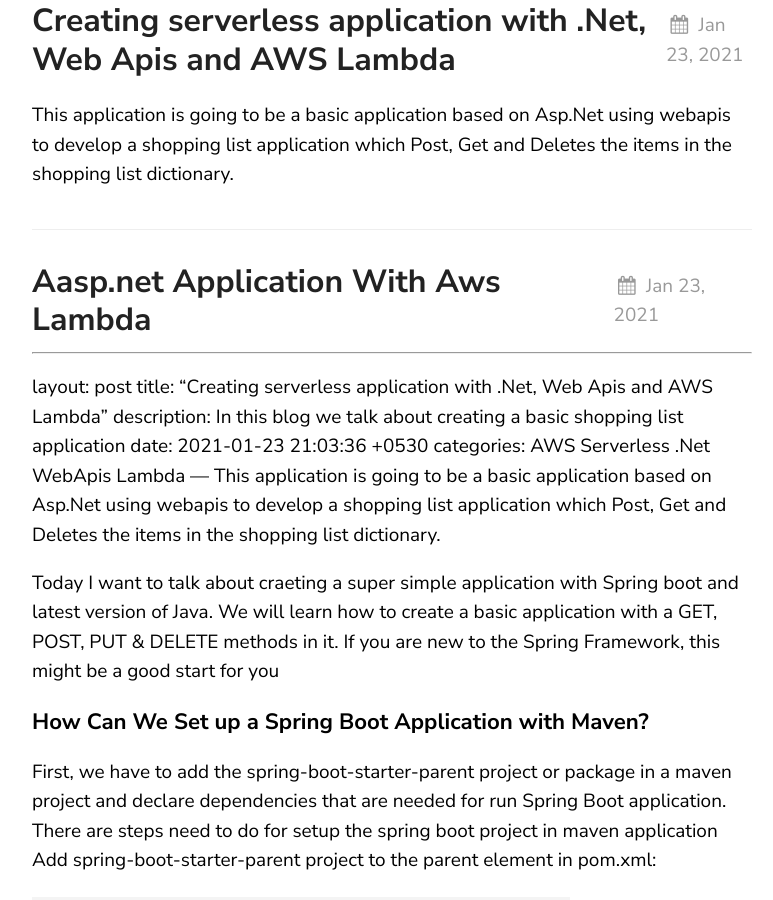
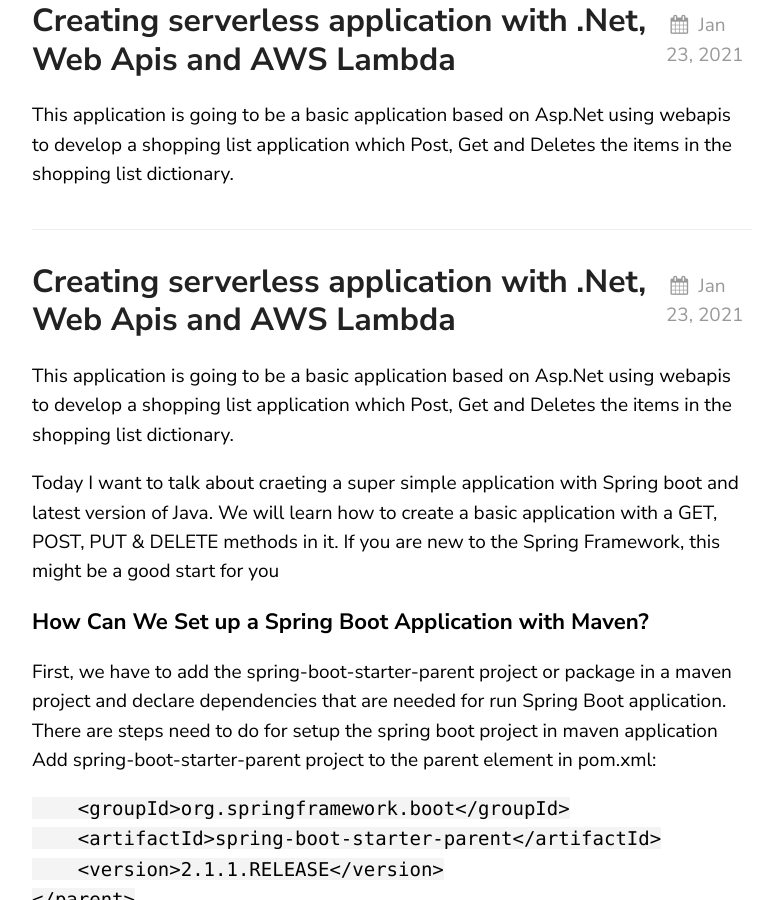
Before and after one commit to 404Kartik/blog.404kartik, a Jekyll site: the page built from index.md, in a window 1280 px wide and 900 px high, scrolled down 466 px. Shown: the whole window, without its empty margins (68-841 px from the left). Built offline with Jekyll 4.4.1, drawn with Linux system fonts in a browser that asks for light colours.

Commit message:
Update 2021-01-23-Aasp.Net-Application-with-AWS-Lambda.markdown

```diff
--- a/_posts/2021-01-23-Aasp.Net-Application-with-AWS-Lambda.markdown
+++ b/_posts/2021-01-23-Aasp.Net-Application-with-AWS-Lambda.markdown
@@ -1,12 +1,3 @@
-<!-- ---
-layout: post
-title:  "Building a Simple Spring Boot application with Java"
-description: In this blog we talk about creating basic RESTful methods for our application
-date:   2021-02-14 09:03:36 +0530
-categories: Java SpringBoot RESFTful
----
- -->
-
 ---
 layout: post
 title:  "Creating serverless application with .Net, Web Apis and AWS Lambda"
```
